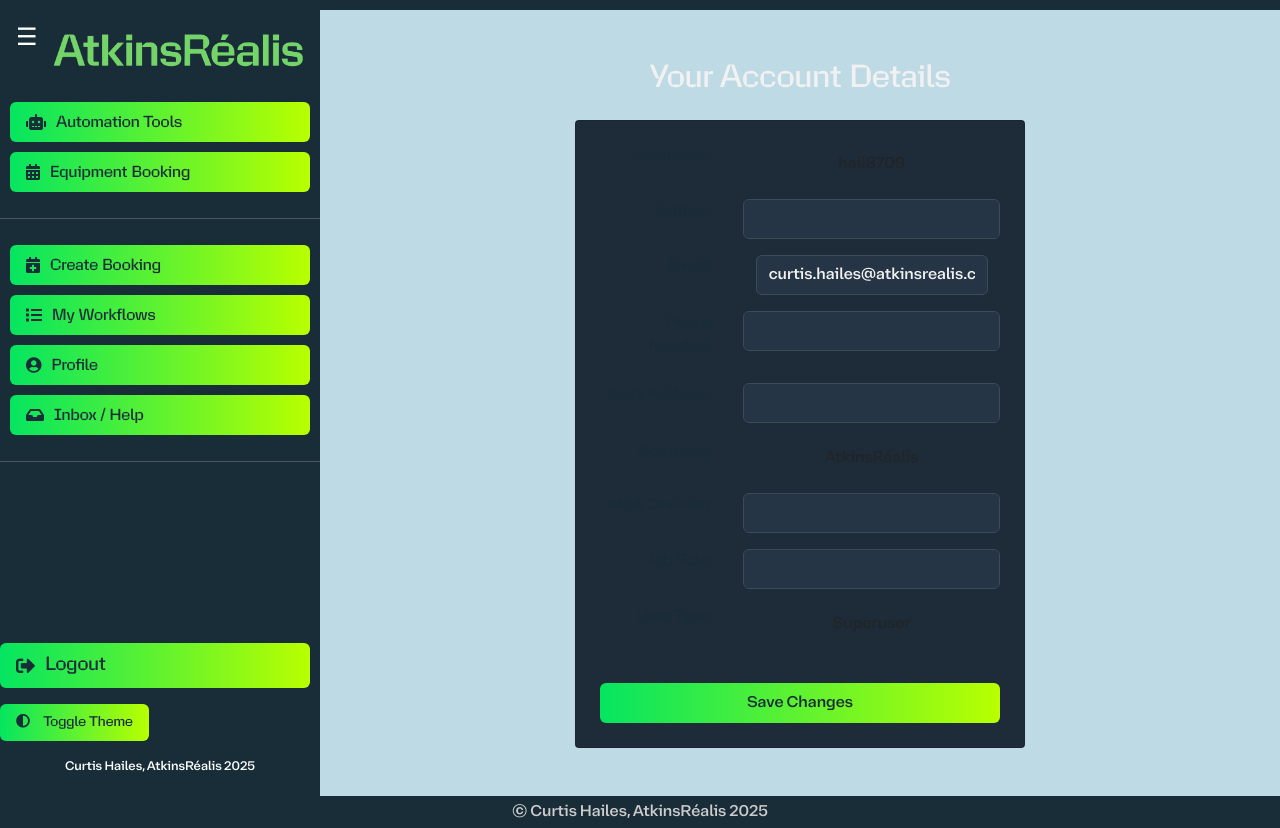
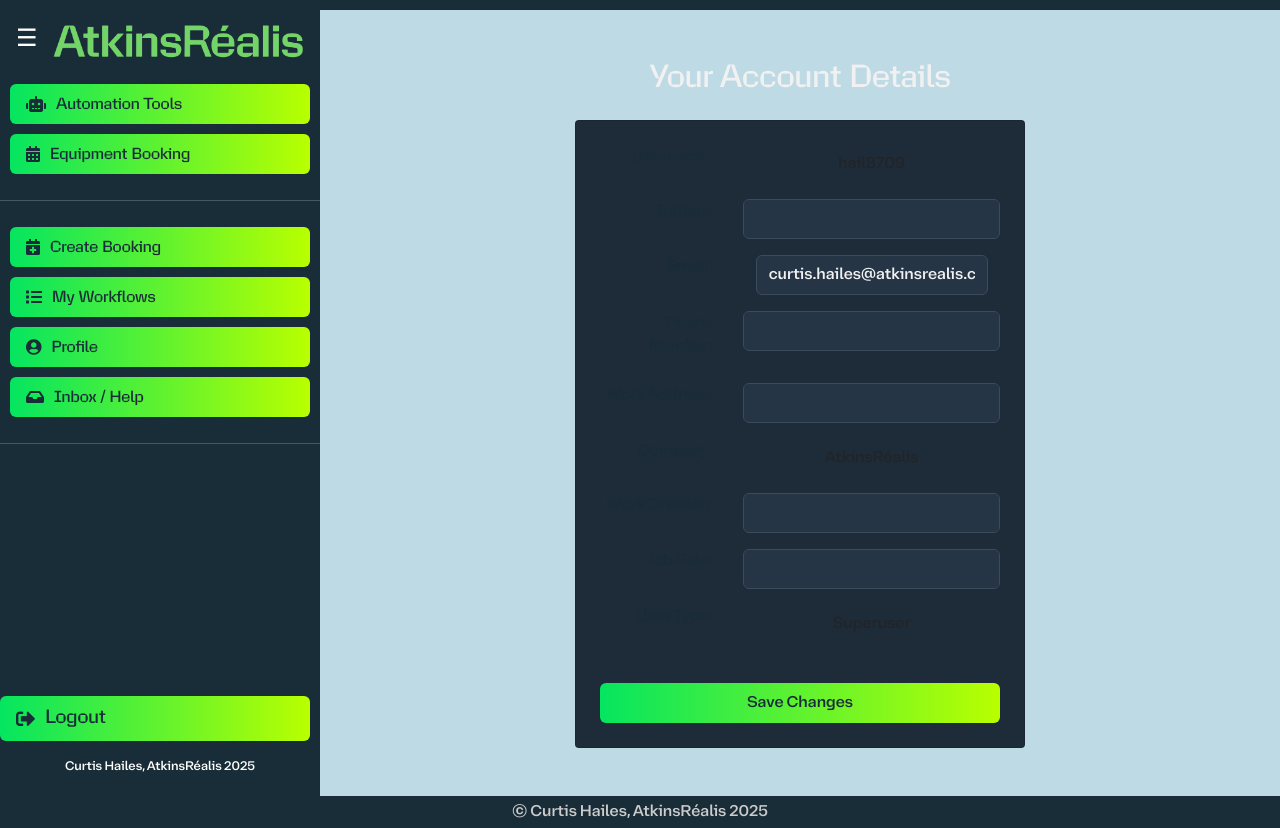
Before and after one commit to CurtisHai/Automation, a Django app: page /accounts/ in a window 1280 px wide. Run offline with Django 5.2, Linux system fonts and the light colour scheme; a user stored in the database is signed in; data comes from the database, SQL or seed files in the repository; data that the repository does not hold is empty; some libraries are stand-ins or nearby versions.

Commit message:
Fix header alignment and remove theme toggle

```diff
--- a/equipment_booking_app/workflow_automation/static/css/styles.css
+++ b/equipment_booking_app/workflow_automation/static/css/styles.css
@@ -1,3 +1,19 @@
+@font-face {
+  font-family: 'Gamechanger';
+  src: url('../fonts/Gamechanger-Medium.ttf') format('truetype');
+  font-weight: normal;
+  font-style: normal;
+  font-display: swap;
+}
+
+@font-face {
+  font-family: 'Bienvenue';
+  src: url('../fonts/Bienvenue-Medium.ttf') format('truetype');
+  font-weight: normal;
+  font-style: normal;
+  font-display: swap;
+}
+
 :root {
   --bg-color: #BEDAE5;
   --text-color: #f1f1f1;
@@ -45,6 +61,7 @@ h6 {
 .logo {
   max-height: 40px;
   margin-right: 20px;
+  display: block;
 }
 
 .nav-link,
@@ -129,8 +146,8 @@ select:focus {
   border: none;
   color: white;
   font-size: 1.5rem;
-  margin-left: 10px;
-  margin-bottom: 20px;
+  margin: 0 10px;
+  line-height: 1;
 }
 
 .sidebar .nav-link {
--- a/equipment_booking_app/workflow_automation/static/js/theme-toggle.js
+++ /dev/null
@@ -1,16 +0,0 @@
-document.addEventListener('DOMContentLoaded', function () {
-  const toggle = document.getElementById('themeToggle');
-  if (!toggle) return;
-  const body = document.body;
-  const saved = localStorage.getItem('theme');
-  if (saved) {
-    body.classList.remove('dark-mode', 'light-mode');
-    body.classList.add(saved);
-  }
-  toggle.addEventListener('click', function () {
-    body.classList.toggle('light-mode');
-    body.classList.toggle('dark-mode');
-    const mode = body.classList.contains('light-mode') ? 'light-mode' : 'dark-mode';
-    localStorage.setItem('theme', mode);
-  });
-});
--- a/equipment_booking_app/workflow_automation/templates/workflow_automation/base.html
+++ b/equipment_booking_app/workflow_automation/templates/workflow_automation/base.html
@@ -14,15 +14,6 @@
 
     <!-- Custom font definitions for the app -->
     <style>
-        @font-face {
-            font-family: 'Gamechanger';
-            src: url('{% static "fonts/Gamechanger-Medium.ttf" %}') format('truetype');
-        }
-        @font-face {
-            font-family: 'Bienvenue';
-            src: url('{% static "fonts/Bienvenue-Medium.ttf" %}') format('truetype');
-        }
-
         /* Sidebar layout */
         #sidebar {
             position: fixed;
@@ -256,7 +247,6 @@
     <script src="https://code.jquery.com/jquery-3.5.1.slim.min.js"></script>
     <script src="https://cdn.jsdelivr.net/npm/@popperjs/core@2.5.2/dist/umd/popper.min.js"></script>
     <script src="https://stackpath.bootstrapcdn.com/bootstrap/4.5.2/js/bootstrap.min.js"></script>
-    <script src="{% static 'js/theme-toggle.js' %}"></script>
     <script src="{% static 'js/progress.js' %}"></script>
 
     <script>
--- a/equipment_booking_app/workflow_automation/templates/workflow_automation/partials/sidebar.html
+++ b/equipment_booking_app/workflow_automation/templates/workflow_automation/partials/sidebar.html
@@ -53,10 +53,6 @@
                 <span class="sidebar-label">Logout</span>
             </a>
         {% endif %}
-        <button id="themeToggle" class="btn btn-sm d-block mt-3" title="Toggle Theme" aria-label="Toggle Theme">
-            <i class="fas fa-adjust"></i>
-            <span class="sidebar-label">Toggle Theme</span>
-        </button>
         <div class="text-center mt-3 small">Curtis Hailes, AtkinsRéalis 2025</div>
     </div>
 </div>
```
